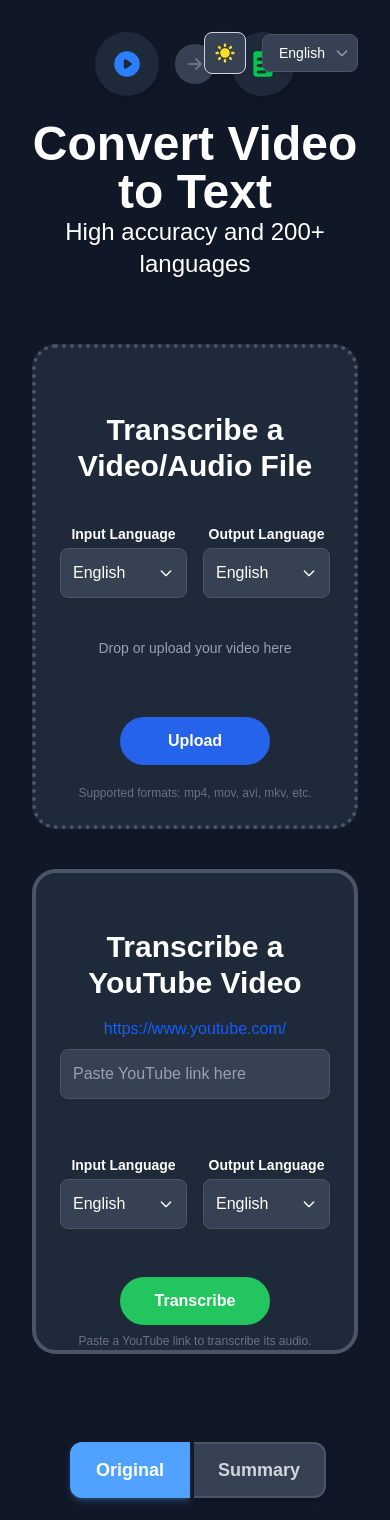
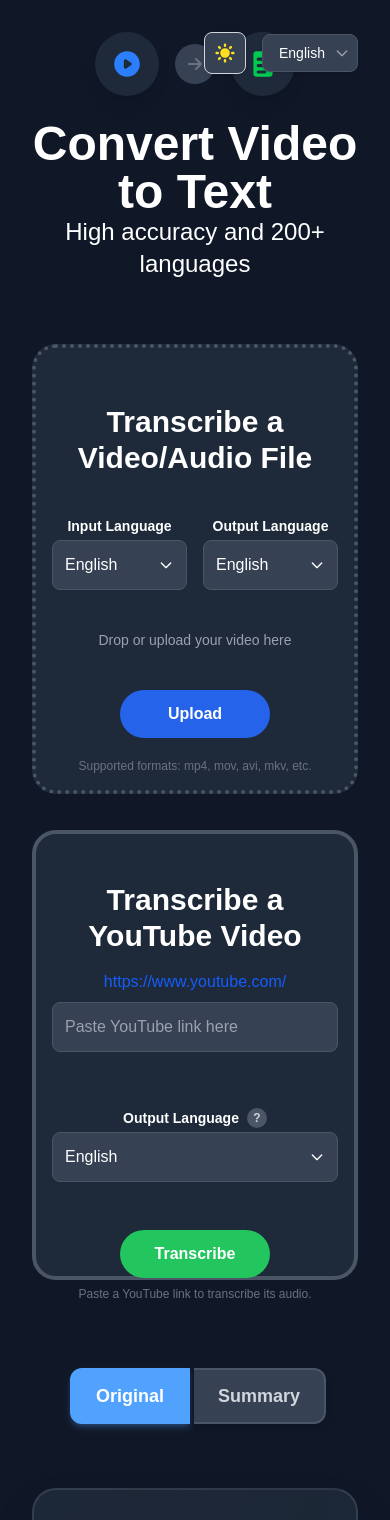
Before and after one commit to tnyw326/transcribing-app, a Next.js app: page / in a window 390 px wide. Shown: the top 1520 px of the page. Built offline with nearby package versions, Linux system fonts and the light colour scheme; a web font is replaced by a local one.

Commit message:
Deleted YouTube card input language selection. Added back description for output language in YouTube Card. Adjusted sizing for cards. Still need to figure out how to make mobile view optimal.

```diff
--- a/app/page.tsx
+++ b/app/page.tsx
@@ -764,10 +764,10 @@ export default function Home() {
         <p className="text-5xl font-extrabold">{t.title}</p>
         <p className="text-2xl font-normal">{t.subtitle}</p>
       </div>
-      <div className={`flex flex-col lg:flex-row w-full max-w-7xl mx-auto gap-5 ${isDarkMode ? 'text-white' : 'text-[#222]'}`}>
+      <div className={`flex flex-col lg:flex-row w-full max-w-7xl mx-auto gap-4 lg:gap-5 ${isDarkMode ? 'text-white' : 'text-[#222]'}`}>
         {/* Video File Card */}
         <div
-          className={`flex flex-col items-center justify-center w-full ${(isVideoUploaded || isYouTubeVideo) ? 'lg:w-1/3' : 'lg:w-1/2'} lg:h-[485px] h-[485px] mb-5 lg:mb-0 rounded-3xl gap-5 relative p-6 border-4 border-dotted transition-colors duration-200 ${
+          className={`flex flex-col items-center justify-center w-full ${(isVideoUploaded || isYouTubeVideo) ? 'lg:w-1/3' : 'lg:w-1/2'} h-[450px] lg:h-[485px] mb-5 lg:mb-0 rounded-3xl gap-4 lg:gap-5 relative p-4 lg:p-6 border-4 border-dotted transition-colors duration-200 ${
             isDragOver
               ? isDarkMode
                 ? 'border-blue-400 bg-blue-900/20'
@@ -994,7 +994,7 @@ export default function Home() {
           </div>
         </div>
         {/* YouTube Card */}
-        <div className={`flex flex-col items-center w-full ${(isVideoUploaded || isYouTubeVideo) ? 'lg:w-1/3' : 'lg:w-1/2'} h-[485px] mb-5 lg:mb-0 rounded-3xl gap-4 relative p-6 border-4 ${
+        <div className={`flex flex-col items-center w-full ${(isVideoUploaded || isYouTubeVideo) ? 'lg:w-1/3' : 'lg:w-1/2'} h-[450px] lg:h-[485px] mb-5 lg:mb-0 rounded-3xl gap-4 relative p-4 lg:p-6 border-4 ${
           isDarkMode ? 'bg-gray-800 border-gray-600' : 'bg-white border-[#e5e7eb] shadow-lg'
         }`}>
           <h2 className={`text-3xl font-bold pt-8 ${isDarkMode ? 'text-white' : 'text-[#222]'}`}>{t.transcribeYouTube}</h2>
@@ -1010,17 +1010,19 @@ export default function Home() {
               </a>
             </div>
             <div className="text-center w-full mb-4">
+              <div className="relative inline-block w-full max-w-md">
                 <input
                   ref={urlInputRef}
                   type="text"
                   placeholder={t.pasteYouTubeLink}
-                className={`w-full max-w-md p-3 rounded-lg border focus:outline-none focus:ring-2 focus:ring-blue-400 transition-colors duration-200 ${
+                  className={`w-full p-3 pr-10 rounded-lg border focus:outline-none focus:ring-2 focus:ring-blue-400 transition-colors duration-200 ${
                     isDarkMode
                       ? 'bg-gray-700 border-gray-600 text-white placeholder-gray-400'
                       : 'bg-white border-[#e5e7eb] text-[#374151] placeholder-[#94a3b8]'
                   }`}
                   onChange={() => setYoutubeError("")}
                 />
+              </div>
               <p
                 className={`mt-2 text-xs ${youtubeError ? "text-red-500" : "invisible"}`}
               >
@@ -1028,79 +1030,35 @@ export default function Home() {
               </p>
             </div>
           </div>
-          {/* Language Selectors */}
-          <div className="flex flex-row mb-4 w-full items-center gap-4">
-            {/* Input Language Selector */}
-            <div className="flex flex-col w-full items-center">
-              <label className="text-sm font-semibold mb-1">{t.inputLanguage}</label>
-              <div className="relative w-full max-w-md" ref={youtubeInputDropdownRef}>
-                <button
-                  type="button"
-                  onClick={() => setIsYoutubeInputDropdownOpen(!isYoutubeInputDropdownOpen)}
-                  className={`w-full rounded-lg p-3 border text-left flex justify-between items-center ${isDarkMode ? 'bg-gray-700 border-gray-600 text-white' : 'bg-white border-gray-300 text-gray-700'}`}
-                >
-                  <span>{youtubeLanguages.find(lang => lang.code === youtubeInputLanguage)?.name || 'English'}</span>
-                  <svg className={`w-4 h-4 transition-transform ${isYoutubeInputDropdownOpen ? 'rotate-180' : ''}`} fill="none" stroke="currentColor" viewBox="0 0 24 24">
-                    <path strokeLinecap="round" strokeLinejoin="round" strokeWidth={2} d="M19 9l-7 7-7-7" />
-                  </svg>
-                </button>
-                {isYoutubeInputDropdownOpen && (
-                  <div className={`absolute z-10 w-full mt-1 rounded-lg border max-h-48 ${isDarkMode ? 'bg-gray-700 border-gray-600' : 'bg-white border-gray-300'} shadow-lg`}>
-                    {/* Search Input */}
-                    <div className="sticky top-0 p-2 border-b border-gray-300 dark:border-gray-600 bg-inherit">
-                      <input
-                        type="text"
-                        placeholder="Search languages..."
-                        value={youtubeInputSearchTerm}
-                        onChange={(e) => setYoutubeInputSearchTerm(e.target.value)}
-                        onKeyDown={(e) => {
-                          if (e.key === 'Enter') {
-                            const filteredLanguages = youtubeLanguages.filter((language) =>
-                              language.name.toLowerCase().includes(youtubeInputSearchTerm.toLowerCase()) ||
-                              language.code.toLowerCase().includes(youtubeInputSearchTerm.toLowerCase())
-                            );
-                            if (filteredLanguages.length > 0) {
-                              setYoutubeInputLanguage(filteredLanguages[0].code);
-                              setIsYoutubeInputDropdownOpen(false);
-                              setYoutubeInputSearchTerm("");
-                            }
-                          }
-                        }}
-                        className={`w-full px-2 py-1 text-sm rounded border focus:outline-none focus:ring-1 focus:ring-blue-400 ${
-                          isDarkMode ? 'bg-gray-600 border-gray-500 text-white placeholder-gray-400' : 'bg-white border-gray-300 text-gray-700 placeholder-gray-500'
+          {/* Language Selector */}
+          <div className="flex flex-col mb-4 w-full items-center">
+            <div className="flex items-center gap-2 mb-1 group relative">
+              <label className="text-sm font-semibold">{t.outputLanguage}</label>
+              <div
+                className={`w-5 h-5 rounded-full flex items-center justify-center text-xs font-bold cursor-help ${isDarkMode
+                    ? "bg-gray-600 text-gray-300"
+                    : "bg-gray-200 text-gray-600"
                   }`}
-                        autoFocus
-                      />
-                    </div>
-                    {/* Filtered Languages */}
-                    <div className="overflow-y-auto max-h-36">
-                      {youtubeLanguages
-                        .filter((language) =>
-                          language.name.toLowerCase().includes(youtubeInputSearchTerm.toLowerCase()) ||
-                          language.code.toLowerCase().includes(youtubeInputSearchTerm.toLowerCase())
-                        )
-                        .map((language) => (
-                          <button
-                            key={language.code}
-                            type="button"
-                            onClick={() => {
-                              setYoutubeInputLanguage(language.code);
-                              setIsYoutubeInputDropdownOpen(false);
-                              setYoutubeInputSearchTerm("");
-                            }}
-                            className={`w-full px-3 py-2 text-left hover:bg-gray-100 ${isDarkMode ? 'hover:bg-gray-600' : ''} ${youtubeInputLanguage === language.code ? (isDarkMode ? 'bg-gray-600' : 'bg-gray-100') : ''}`}
-                          >
-                            {language.name}
-                          </button>
-                        ))}
-                    </div>
-                  </div>
-                )}
-              </div>
-            </div>
-            {/* Output Language Selector */}
-            <div className="flex flex-col w-full items-center">
-              <label className="text-sm font-semibold mb-1">{t.outputLanguage}</label>
+              >
+                ?
+              </div>
+              <div
+                className={`absolute bottom-full left-1/2 transform -translate-x-1/2 mb-2 px-3 py-2 rounded-lg text-sm font-medium opacity-0 group-hover:opacity-100 transition-opacity duration-200 pointer-events-none z-10 leading-tight whitespace-nowrap ${isDarkMode
+                    ? "bg-gray-800 text-gray-200 border border-gray-600"
+                    : "bg-gray-100 text-black border border-gray-300"
+                  }`}
+              >
+                <div className="font-semibold mb-2 text-blue-500">Important Note:</div>
+                <div className="space-y-2">
+                  <p>Please select a language that has captions available for the video.</p>
+                  <p>If your selected language isn't available, the result will be in English or the first available caption language.</p>
+                </div>
+                <div
+                  className={`absolute top-full left-1/2 transform -translate-x-1/2 w-0 h-0 border-l-4 border-r-4 border-t-4 border-transparent ${isDarkMode ? "border-t-gray-800" : "border-t-gray-100"
+                    }`}
+                ></div>
+              </div>
+            </div>
             <div className="relative w-full max-w-md" ref={youtubeOutputDropdownRef}>
               <button
                 type="button"
@@ -1166,7 +1124,6 @@ export default function Home() {
               )}
             </div>
           </div>
-          </div>
 
           {/* Spacer to push button to bottom */}
           <div className="flex-1"></div>
@@ -1194,7 +1151,7 @@ export default function Home() {
 
         {/* Video Preview Card - Appears after file upload or YouTube video */}
         {(isVideoUploaded || isYouTubeVideo) && (
-          <div className={`flex flex-col items-center justify-center w-full lg:w-1/3 h-[485px] mb-5 lg:mb-0 rounded-3xl gap-5 relative p-6 border-4 ${
+          <div className={`flex flex-col items-center justify-center w-full lg:w-1/3 h-[450px] lg:h-[485px] mb-5 lg:mb-0 rounded-3xl gap-4 lg:gap-5 relative p-4 lg:p-6 border-4 ${
             isDarkMode ? 'bg-gray-800 border-gray-600' : 'bg-white border-[#e5e7eb] shadow-lg'
           }`}>
           {/* User Video */}
```
Lines whose indentation alone changed are shown as unchanged.
